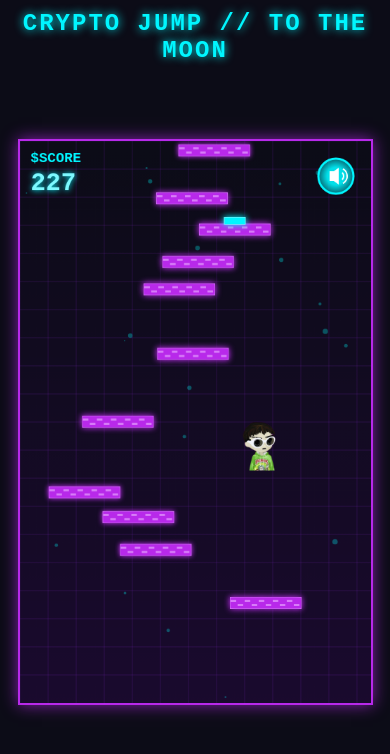
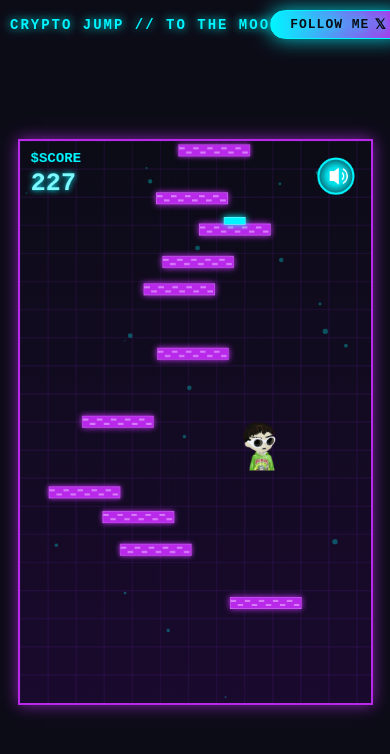
Before and after one commit to Wacaflow/crypto-jump-game, a plain HTML site: page index.html in a window 390 px wide. Drawn offline with Linux system fonts and the light colour scheme.

Commit message:
Update index.html

```diff
--- a/index.html
+++ b/index.html
@@ -42,7 +42,48 @@
                 width: 100%;
                 z-index: 10;
                 margin: 0;
+                display: flex;
+                justify-content: space-between;
+                padding: 0 15px;
+                box-sizing: border-box;
+                align-items: center;
             }
+
+            .title-text {
+                flex: 0 0 auto;
+            }
+
+            .moon-button {
+                display: inline-flex;
+                align-items: center;
+                justify-content: center;
+                background: linear-gradient(to right, #00f6ff, #b829ea);
+                color: #0c0c17;
+                padding: 8px 25px;
+                border-radius: 50px;
+                font-weight: bold;
+                text-decoration: none;
+                box-shadow: 0 0 20px rgba(0, 246, 255, 0.8);
+                transition: all 0.3s;
+                cursor: pointer;
+                font-size: 20px;
+                border: 2px solid #00f6ff;
+                text-transform: uppercase;
+                min-width: 160px;
+                text-align: center;
+                letter-spacing: 1px;
+                position: relative;
+                right: 15px;
+                flex: 0 0 auto;
+            }
+
+            .x-icon {
+                margin-left: 8px;
+                font-weight: bold;
+                font-style: normal;
+                font-size: 22px;
+            }
+
             #game-container {
                 position: relative;
                 display: flex;
@@ -50,6 +91,36 @@
                 align-items: center;
                 height: 100%;
                 width: 100%;
+            }
+
+            .moon-button:hover {
+                transform: scale(1.05);
+                box-shadow: 0 0 20px rgba(0, 246, 255, 1);
+            }
+
+            /* Mobile responsiveness for the button */
+            @media (max-width: 600px) {
+                h1 {
+                    font-size: 16px;
+                    padding: 0 10px;
+                }
+
+                .title-text {
+                    font-size: 14px;
+                }
+
+                .moon-button {
+                    font-size: 13px;
+                    padding: 5px 12px;
+                    min-width: 110px;
+                    right: 10px;
+                    border-width: 1px;
+                }
+
+                .x-icon {
+                    font-size: 14px;
+                    margin-left: 5px;
+                }
             }
 
             /* Mobile safari viewport fix */
@@ -61,7 +132,10 @@
         </style>
     </head>
     <body>
-        <h1>CRYPTO JUMP // TO THE MOON</h1>
+        <h1>
+            <span class="title-text">CRYPTO JUMP // TO THE MOON</span>
+            <a href="https://x.com/wacaflow" class="moon-button" target="_blank">FOLLOW ME <span class="x-icon">𝕏</span></a>
+        </h1>
         <div id="game-container">
             <!-- Canvas will be inserted here by JavaScript -->
         </div>
```
